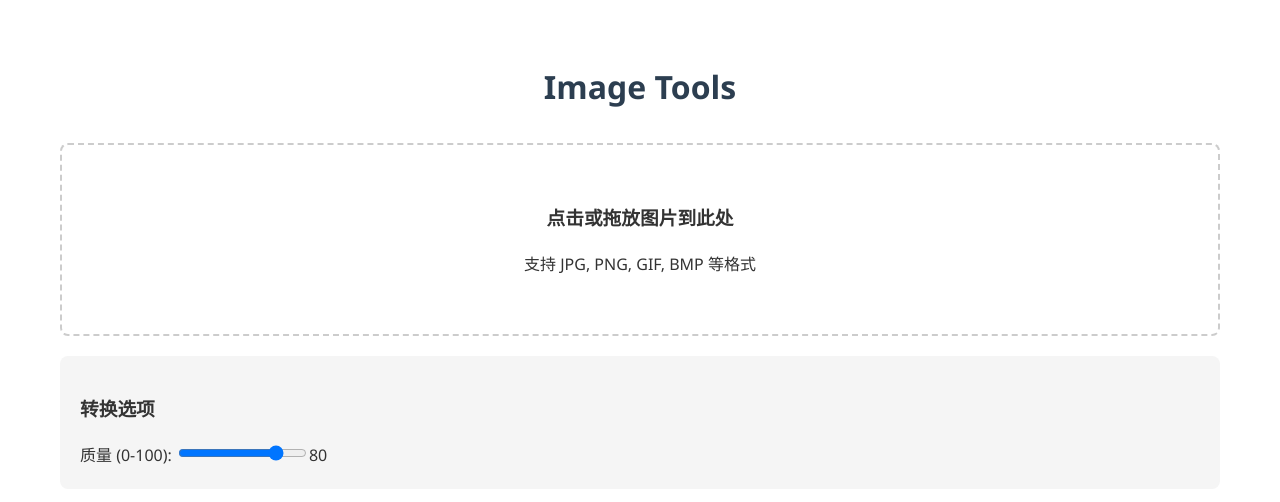
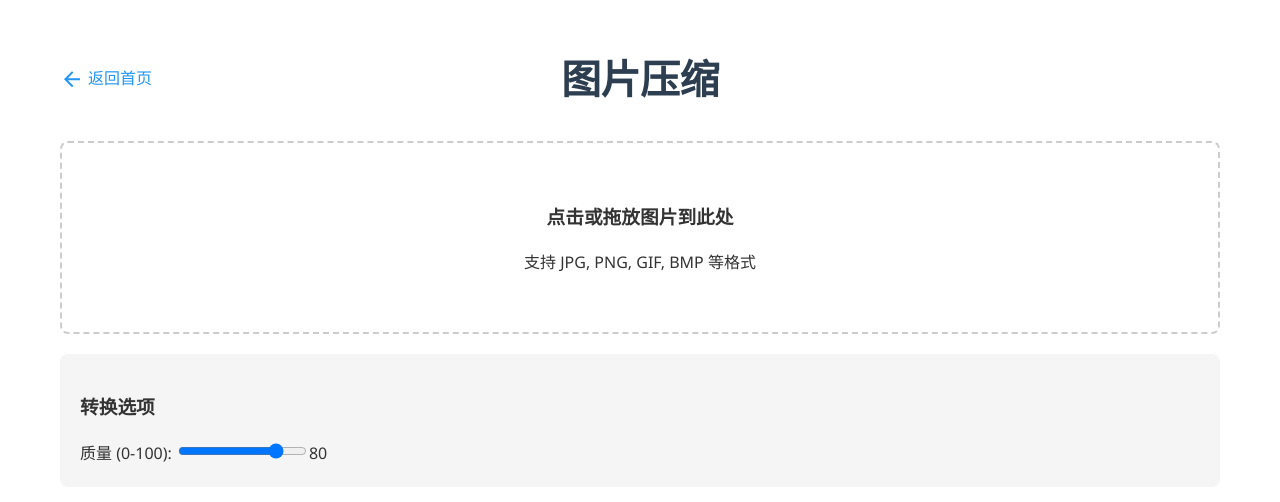
Before and after one commit to gausszhou/image-tools, a React (Vite) app: page /image-tools/compress in a window 1280 px wide. Shown: the top 502 px of the page. Built offline with nearby package versions, Linux system fonts and the light colour scheme.

Commit message:
style: 调整样式，增加返回首页的按钮

```diff
--- a/src/App.css
+++ b/src/App.css
@@ -9,6 +9,15 @@
   max-width: 1200px;
   margin: 0 auto;
   padding: 20px;
+}
+
+.page-title {
+  color: #2c3e50;
+  text-align: center;
+  margin-bottom: 30px;
+  font-size: 2.5rem;
+  font-weight: 600;
+  letter-spacing: -0.5px;
 }
 
 .tools-grid {
--- a/src/components/ImageConverter.css
+++ b/src/components/ImageConverter.css
@@ -1,10 +1,38 @@
 .container {
     max-width: 1200px;
     margin: 0 auto;
-    padding: 20px;
+    padding: 0 20px 20px;
     color: #333;
     line-height: 1.6;
     font-family: 'Segoe UI', Tahoma, Geneva, Verdana, sans-serif;
+}
+
+.header {
+    position: relative;
+    margin-bottom: 30px;
+}
+
+.back-btn {
+    position: absolute;
+    left: 0;
+    top: 50%;
+    transform: translateY(-50%);
+    display: flex;
+    align-items: center;
+    gap: 4px;
+    color: #2196f3;
+    text-decoration: none;
+    font-size: 1rem;
+    transition: color 0.3s ease;
+}
+
+.back-btn:hover {
+    color: #1976d2;
+}
+
+.back-btn svg {
+    width: 24px;
+    height: 24px;
 }
 
 h1 {
--- a/src/components/ImageConverter.tsx
+++ b/src/components/ImageConverter.tsx
@@ -1,4 +1,5 @@
 import React, { useState, useRef } from 'react';
+import { Link } from 'react-router-dom';
 import './ImageConverter.css';
 import { formatFileSize, getImageDimensions, convertToWebP } from '../utils';
 
@@ -123,8 +124,15 @@ const ImageConverter: React.FC = () => {
 
   return (
     <div className="container">
-      <h1>Image Tools</h1>
-
+      <div className="header">
+        <Link to="/" className="back-btn">
+          <svg viewBox="0 0 24 24" width="24" height="24">
+            <path fill="currentColor" d="M20 11H7.83l5.59-5.59L12 4l-8 8 8 8 1.41-1.41L7.83 13H20v-2z"/>
+          </svg>
+          返回首页
+        </Link>
+        <h1 className="page-title">图片压缩</h1>
+      </div>
       <div
         className={`upload-area ${isDragging ? 'highlight' : ''}`}
         onClick={handleUploadClick}
--- a/src/pages/Home.tsx
+++ b/src/pages/Home.tsx
@@ -4,7 +4,7 @@ import { Link } from 'react-router-dom';
 const Home: React.FC = () => {
   return (
     <div className="page-container">
-      <h1>图片工具集</h1>
+      <h1 className="page-title">Image Tools</h1>
       <div className="tools-grid">
         <Link to="/compress" className="tool-card">
           <h2>图片压缩</h2>
```
